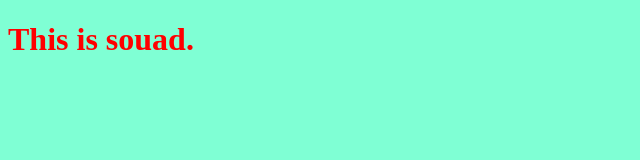
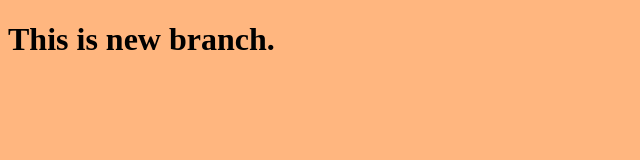
Before and after one commit to souadKamal25/To_Do_List, a plain HTML site: page index.html in a window 1280 px wide. Shown: the whole page, without its empty margins (0-640 px from the left). Drawn offline with Linux system fonts and the light colour scheme.

Commit message:
changing style for the title

```diff
--- a/index.html
+++ b/index.html
@@ -7,7 +7,7 @@
     <link rel="stylesheet" href="style.css">
 </head>
 <body>
-    <h1>This is souad.</h1>
+    <h1>This is new branch.</h1>
     <script src="app.js"></script>
 </body>
 </html>
--- a/style.css
+++ b/style.css
@@ -1,6 +1,6 @@
 body{
-    background-color: aquamarine;
+    background-color: rgb(255, 182, 127);
 }
 h1{
-    color: red;
+    color: black;
 }
```
